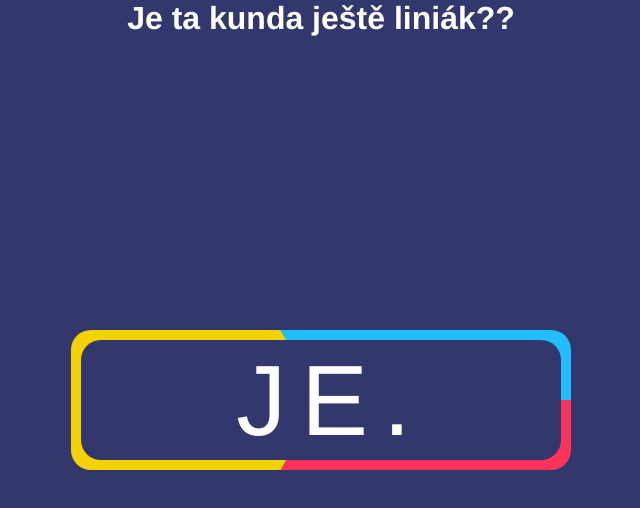
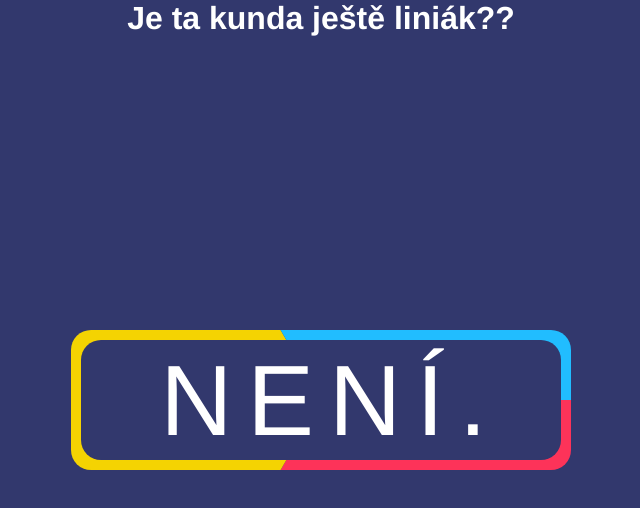
Before and after one commit to ixaczech/liniak, a plain HTML site: page index.html in a window 1280 px wide. Shown: the whole page, without its empty margins (319-959 px from the left). Drawn offline with Linux system fonts and the light colour scheme.

Commit message:
neniiiiiii

```diff
--- a/index.html
+++ b/index.html
@@ -26,7 +26,7 @@
                 <div class="demo__colored-block"></div>
             </div>
             <div class="demo__colored-blocks-inner"></div>
-            <div class="demo__text">JE.</div>
+            <div class="demo__text">Není.</div>
         </div>
         <div class="demo__inner">
             <svg class="demo__numbers" viewBox="0 0 100 100">
```
